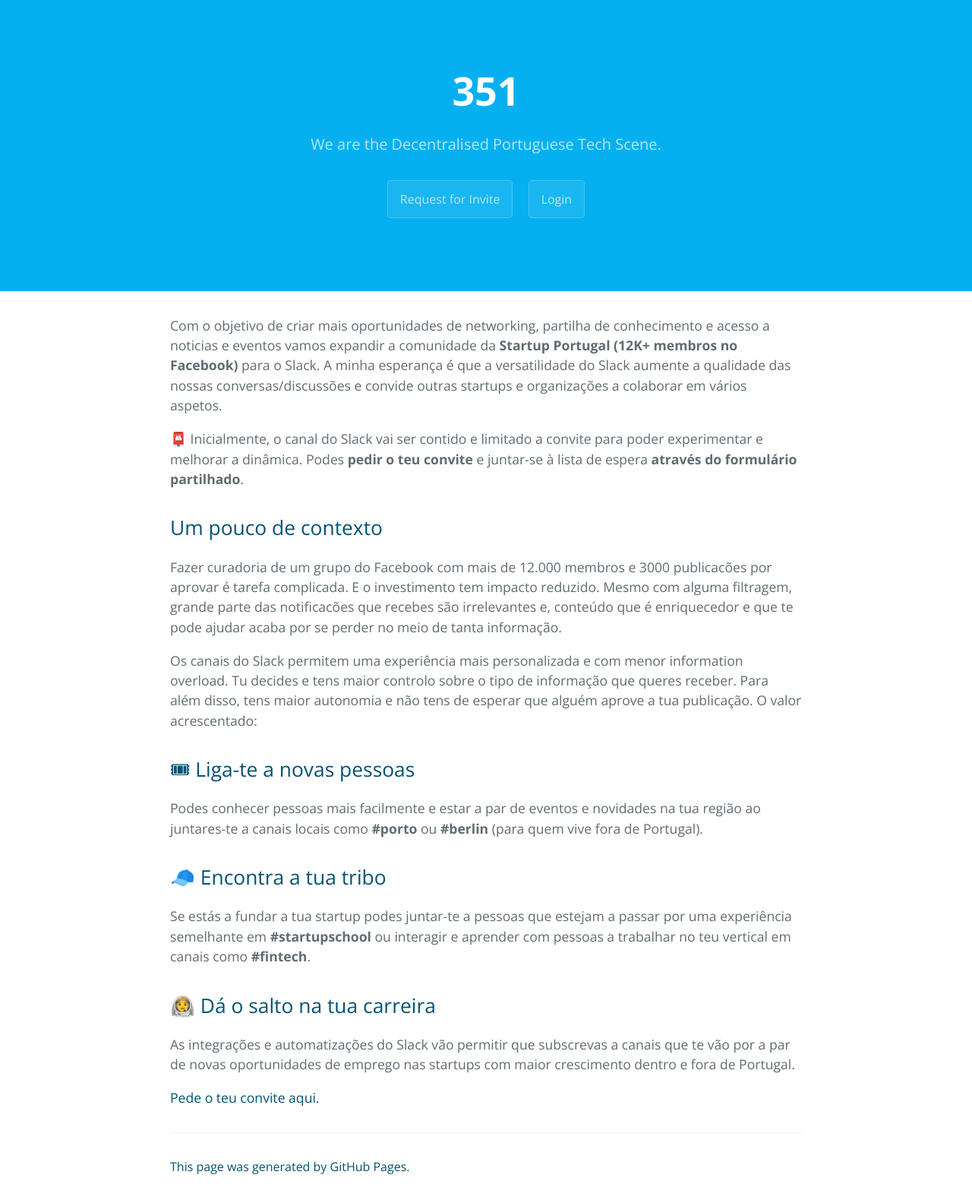
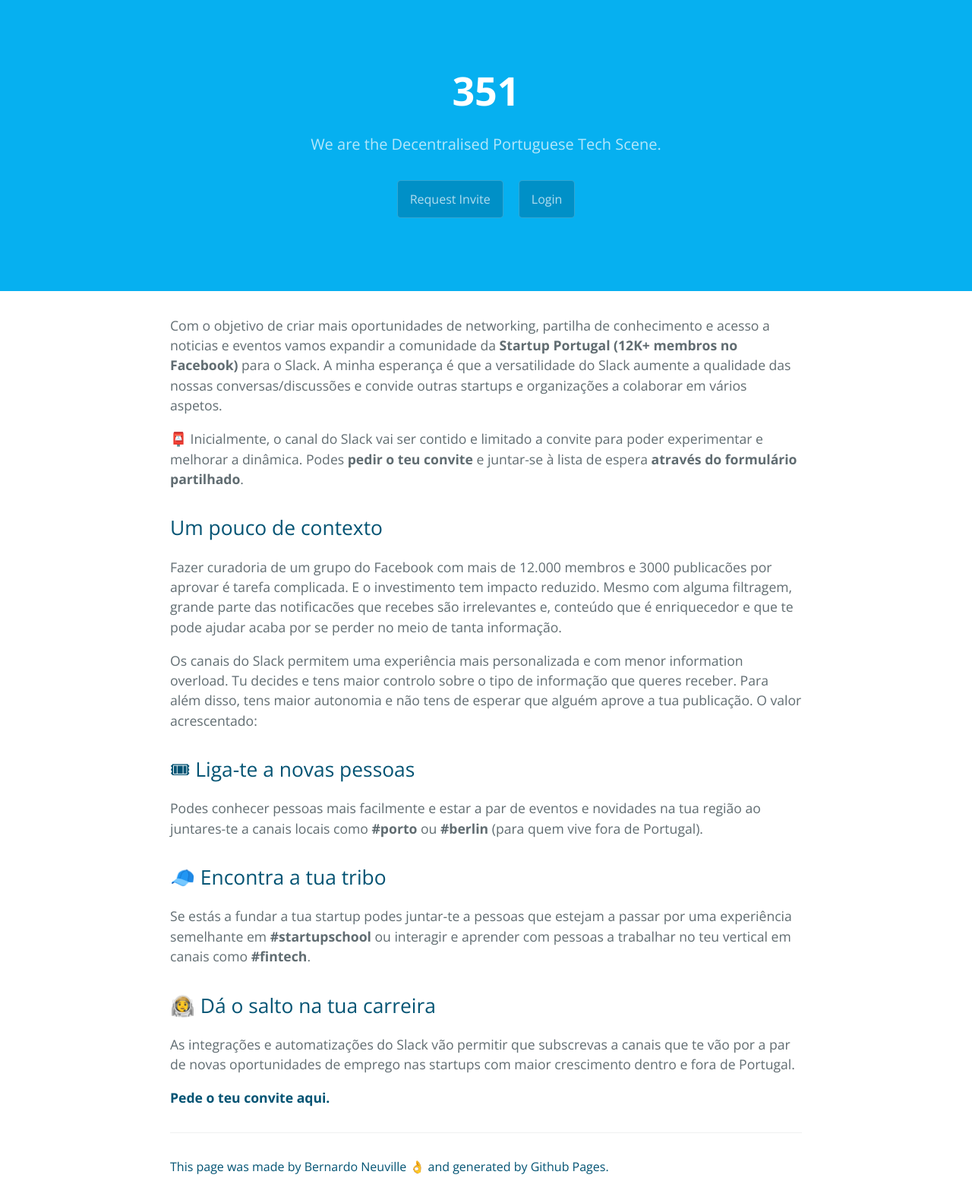
Before and after one commit to 351network/351network.github.io, a Jekyll site: the page built from index.md, in a window 1280 px wide. Shown: the whole page at 76% size. Built offline with Jekyll 4.4.1, drawn with Linux system fonts in a browser that asks for light colours.

Commit message:
Update Colors css

```diff
--- a/_layouts/default.html
+++ b/_layouts/default.html
@@ -29,7 +29,7 @@
         <a href="{{ site.github.repository_url }}" class="btn">View on GitHub</a>
       {% endif %}
       {% if site.show_downloads %}
-        <a href="https://airtable.com/shrNr1fPzeGAABbk0" class="btn">Request for Invite</a>
+        <a href="https://airtable.com/shrNr1fPzeGAABbk0" class="btn">Request Invite</a>
         <a href="http://351network.slack.com/" class="btn">Login</a>
       {% endif %}
     </header>
@@ -41,7 +41,7 @@
         {% if site.github.is_project_page %}
           <span class="site-footer-owner"><a href="{{ site.github.repository_url }}">{{ site.github.repository_name }}</a> is maintained by <a href="{{ site.github.owner_url }}">{{ site.github.owner_name }}</a>.</span>
         {% endif %}
-        <span class="site-footer-credits">This page was generated by <a href="https://pages.github.com">GitHub Pages</a>.</span>
+        <span class="site-footer-credits">This page was made by <a href="https://github.com/Neuville">Bernardo Neuville 👌</a> and generated by <a href="https://pages.github.com">Github Pages</a>.</span>
       </footer>
     </main>
   </body>
--- a/_sass/jekyll-theme-cayman.scss
+++ b/_sass/jekyll-theme-cayman.scss
@@ -65,7 +65,7 @@
   display: inline-block;
   margin-bottom: 1rem;
   color: rgba(255, 255, 255, 0.7);
-  background-color: rgba(255, 255, 255, 0.08);
+  background-color: #0090C7;
   border-color: rgba(255, 255, 255, 0.2);
   border-style: solid;
   border-width: 1px;
--- a/index.md
+++ b/index.md
@@ -24,4 +24,4 @@
 
 As integrações e automatizações do Slack vão permitir que subscrevas a canais que te vão por a par de novas oportunidades de emprego nas startups com maior crescimento dentro e fora de Portugal.
 
-[Pede o teu convite aqui.](https://airtable.com/shrNr1fPzeGAABbk0)
+[**Pede o teu convite aqui.**](https://airtable.com/shrNr1fPzeGAABbk0)
```
